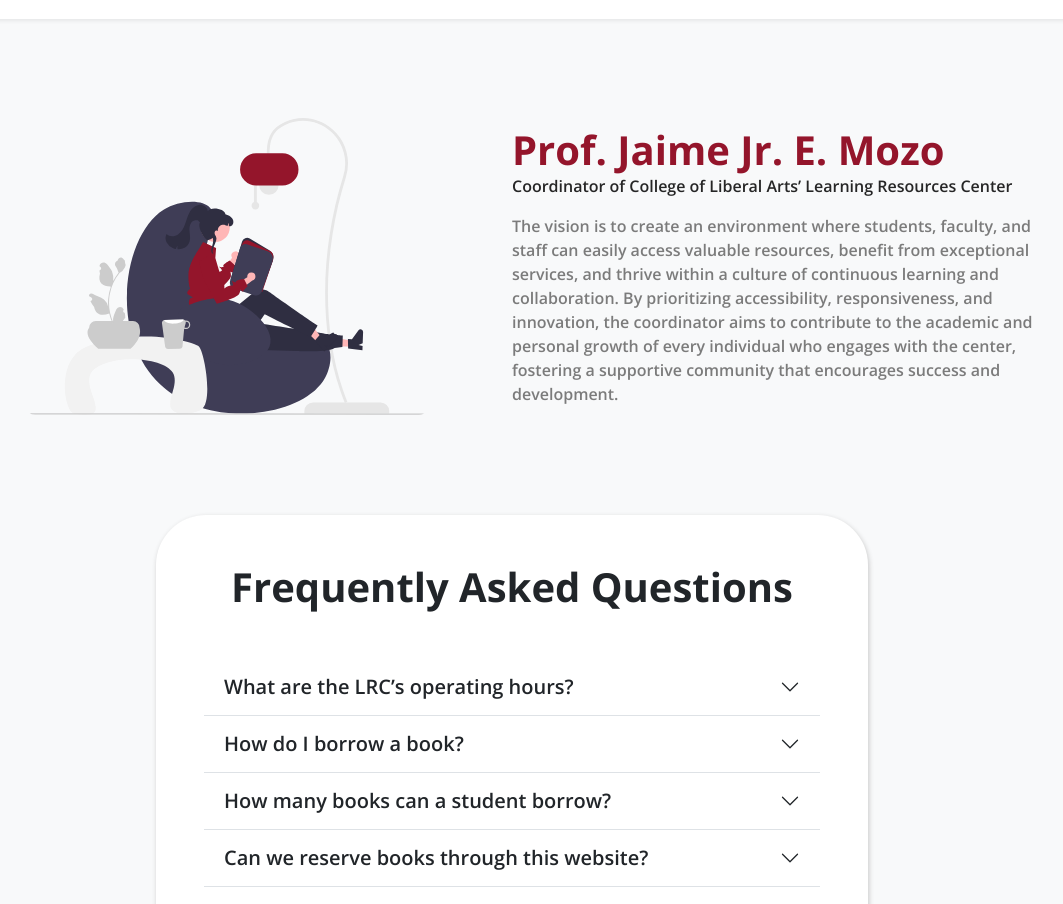
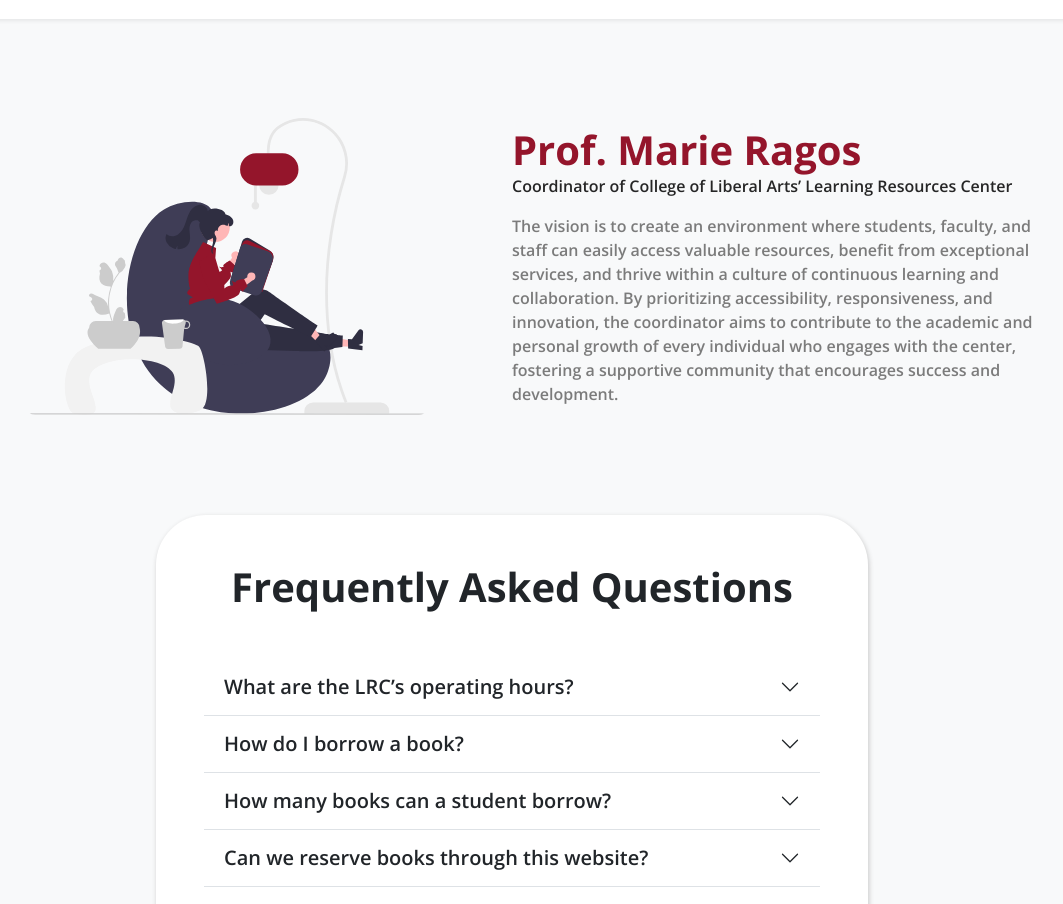
Before and after one commit to lancewrt/tuplrc-cla, a React (Create React App) app: page /about in a window 1280 px wide. Shown: the part 2660-3564 px from the top of the page, without its empty margins (128-1191 px from the left). Built offline with nearby package versions, Linux system fonts and the light colour scheme; a web font is replaced by a local one.

Commit message:
change coordinator

```diff
--- a/src/pages/AboutUsPage/AboutUsPage.jsx
+++ b/src/pages/AboutUsPage/AboutUsPage.jsx
@@ -168,7 +168,7 @@ const AboutUsPage = () => {
                 </div>
 
                 <div className="col-12 col-md-6 d-flex flex-column justify-content-center text-md-start text-center">
-                    <h2 className='prof m-0 fw-bold fs-1'>Prof. Jaime Jr. E. Mozo</h2>
+                    <h2 className='prof m-0 fw-bold fs-1'>Prof. Marie Ragos</h2>
                     <p className="m-0 position fw-semibold ">Coordinator of College of Liberal Arts’ Learning Resources Center</p>
                     <p className="m-0 remarks mt-3 fw-semibold">The vision is to create an environment where students, faculty, and staff can easily access valuable resources, benefit from exceptional services, and thrive within a culture of continuous learning and collaboration. By prioritizing accessibility, responsiveness, and innovation, the coordinator aims to contribute to the academic and personal growth of every individual who engages with the center, fostering a supportive community that encourages success and development.</p>
                 </div>
```
